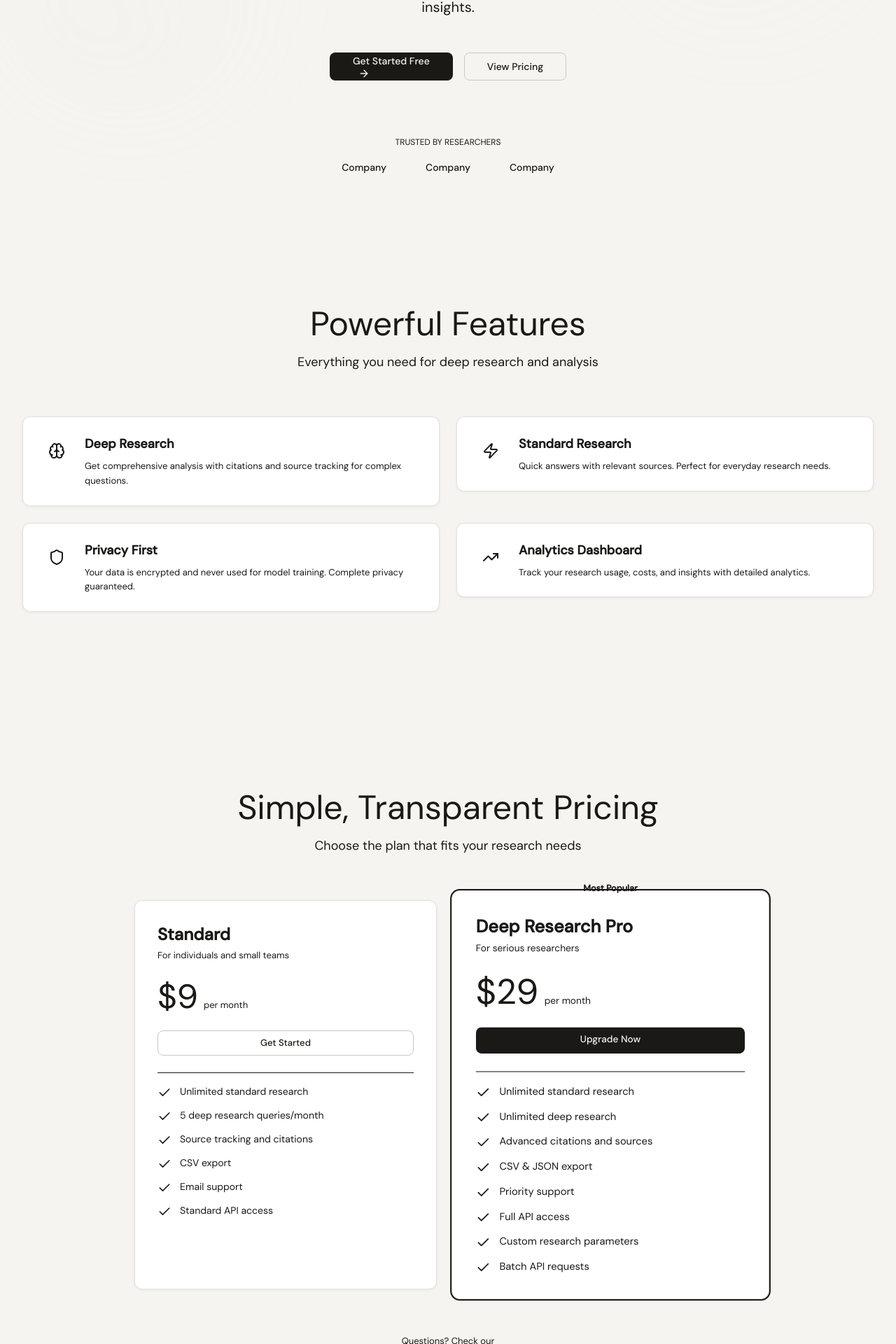
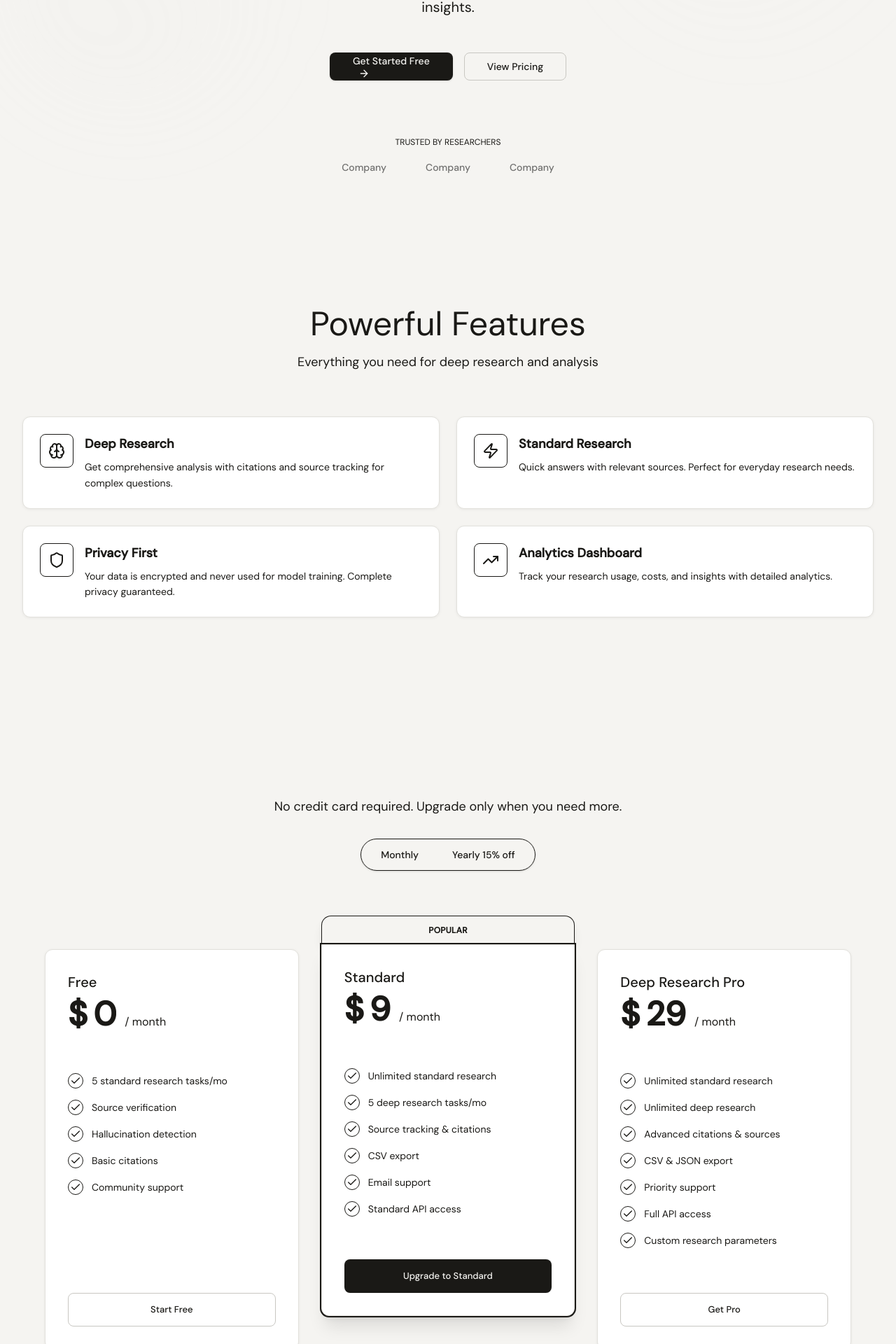
Before and after one commit to ApexYash11/Consilience, a Next.js app in the folder frontend/: page / in a window 1280 px wide. Shown: the part 489-2409 px from the top of the page at 70% size. Built offline with nearby package versions, Linux system fonts and the light colour scheme.

Commit message:
feat: Integrate framer-motion for animations in Features, Hero, and Pricing components, enhancing UI interactivity and visual appeal

```diff
--- a/frontend/src/components/home/Features.tsx
+++ b/frontend/src/components/home/Features.tsx
@@ -1,12 +1,19 @@
 'use client'
 
+import { motion } from 'framer-motion'
 import { Card } from '@/components/ui'
 import { Brain, Zap, Shield, TrendingUp } from 'lucide-react'
-import {
-  LandingSection,
-  LandingSectionHeadline,
-  LandingSectionSubtext,
-} from '@/components/landing'
+
+// --- Framer Motion Variants ---
+const fadeDown = {
+  hidden: { opacity: 0, y: -20 },
+  visible: { opacity: 1, y: 0, transition: { duration: 0.5, ease: 'easeOut' } }
+}
+
+const fadeUp = {
+  hidden: { opacity: 0, y: 30 },
+  visible: { opacity: 1, y: 0, transition: { duration: 0.5, ease: 'easeOut' } }
+}
 
 const features = [
   {
@@ -33,53 +40,88 @@ const features = [
 
 export function Features() {
   return (
-    <LandingSection className="relative py-20 md:py-32 px-4 sm:px-6 lg:px-8">
+    <section className="relative py-20 md:py-32 px-4 sm:px-6 lg:px-8 bg-background overflow-hidden">
       <div className="mx-auto max-w-7xl">
         {/* Section Header */}
-        <div className="text-center space-y-4 mb-16">
-          <LandingSectionHeadline>
+        <div className="text-center flex flex-col items-center space-y-4 mb-16">
+          <motion.div
+            initial="hidden"
+            whileInView="visible"
+            viewport={{ once: false, amount: 0.15 }}
+            variants={{
+              hidden: { opacity: 0, y: -20 },
+              visible: { opacity: 1, y: 0, transition: { duration: 0.5, delay: 0 } }
+            }}
+          >
             <h2
               className="text-3xl md:text-4xl lg:text-5xl font-light"
               style={{ fontFamily: "var(--font-display)" }}
             >
               Powerful Features
             </h2>
-          </LandingSectionHeadline>
-          <LandingSectionSubtext>
+          </motion.div>
+
+          <motion.div
+            initial="hidden"
+            whileInView="visible"
+            viewport={{ once: false, amount: 0.15 }}
+            variants={{
+              hidden: { opacity: 0, y: -20 },
+              visible: { opacity: 1, y: 0, transition: { duration: 0.5, delay: 0.12 } }
+            }}
+          >
             <p className="mx-auto max-w-2xl text-lg text-muted-foreground">
               Everything you need for deep research and analysis
             </p>
-          </LandingSectionSubtext>
+          </motion.div>
         </div>
 
         {/* Features Grid */}
         <div className="grid grid-cols-1 md:grid-cols-2 gap-6">
-          {features.map((feature) => {
+          {features.map((feature, index) => {
             const Icon = feature.icon
             return (
-              <LandingSectionSubtext key={feature.title}>
-                <Card className="p-6 hover:border-primary/50 transition-colors">
+              <motion.div
+                key={feature.title}
+                initial="hidden"
+                whileInView="visible"
+                whileHover={{ y: -6 }}
+                viewport={{ once: false, amount: 0.15 }}
+                variants={{
+                  hidden: { opacity: 0, y: 30 },
+                  visible: {
+                    opacity: 1,
+                    y: 0,
+                    transition: {
+                      duration: 0.5,
+                      delay: index * 0.12,
+                      ease: 'easeOut'
+                    }
+                  }
+                }}
+              >
+                <Card className="h-full p-6 transition-colors border-border hover:border-border-strong hover:shadow-md bg-card">
                   <div className="flex gap-4">
                     <div className="flex-shrink-0">
-                      <div className="h-12 w-12 rounded-lg bg-primary/10 flex items-center justify-center">
+                      <div className="h-12 w-12 rounded-lg bg-muted/60 border border-border flex items-center justify-center">
                         <Icon className="h-6 w-6 text-primary" />
                       </div>
                     </div>
                     <div className="flex-1 space-y-2">
-                      <h3 className="font-semibold text-lg">
+                      <h3 className="font-semibold text-lg text-foreground">
                         {feature.title}
                       </h3>
-                      <p className="text-muted-foreground">
+                      <p className="text-muted-foreground leading-relaxed text-sm">
                         {feature.description}
                       </p>
                     </div>
                   </div>
                 </Card>
-              </LandingSectionSubtext>
+              </motion.div>
             )
           })}
         </div>
       </div>
-    </LandingSection>
+    </section>
   )
 }
--- a/frontend/src/components/home/Hero.tsx
+++ b/frontend/src/components/home/Hero.tsx
@@ -1,35 +1,58 @@
 'use client'
 
 import Link from 'next/link'
+import { motion } from 'framer-motion'
 import { Button } from '@/components/ui'
 import { ArrowRight } from 'lucide-react'
-import {
-  LandingSection,
-  LandingSectionHeadline,
-  LandingSectionSubtext,
-  LandingSectionCTA,
-} from '@/components/landing'
+
+// --- Framer Motion Variants ---
+const fadeDown = {
+  hidden: { opacity: 0, y: -20 },
+  visible: { opacity: 1, y: 0, transition: { duration: 0.5, ease: 'easeOut' } }
+}
+
+const fadeUp = {
+  hidden: { opacity: 0, y: 20 },
+  visible: { opacity: 1, y: 0, transition: { duration: 0.5, ease: 'easeOut' } }
+}
 
 export function Hero() {
   return (
-    <LandingSection className="relative min-h-[calc(100vh-64px)] pt-20 overflow-hidden">
+    <section className="relative min-h-[calc(100vh-64px)] pt-20 overflow-hidden flex flex-col items-center">
       {/* Subtle background gradient - neutral */}
       <div className="absolute inset-0 -z-10">
         <div className="absolute top-20 right-0 h-96 w-96 bg-gradient-to-br from-neutral-200/10 to-transparent dark:from-neutral-800/10 rounded-full blur-3xl" />
         <div className="absolute bottom-40 left-0 h-96 w-96 bg-gradient-to-tr from-neutral-200/10 to-transparent dark:from-neutral-800/10 rounded-full blur-3xl" />
       </div>
 
-      <div className="mx-auto max-w-7xl px-4 sm:px-6 lg:px-8">
-        <div className="text-center space-y-8">
+      <div className="mx-auto max-w-7xl px-4 sm:px-6 lg:px-8 w-full">
+        <div className="text-center flex flex-col items-center space-y-8">
           {/* Badge */}
-          <LandingSectionHeadline className="inline-flex">
-            <div className="inline-flex items-center gap-2 rounded-full border border-border bg-secondary/50 px-4 py-1.5">
+          <motion.div
+            initial="hidden"
+            whileInView="visible"
+            viewport={{ once: false, amount: 0.15 }}
+            variants={{
+              hidden: { opacity: 0, y: -20 },
+              visible: { opacity: 1, y: 0, transition: { duration: 0.5, delay: 0 } }
+            }}
+            className="inline-flex"
+          >
+            <div className="inline-flex items-center gap-2 rounded-full border border-border bg-secondary/50 px-4 py-1.5 shadow-sm">
               <span className="text-xs font-medium text-secondary-foreground">Now Available</span>
             </div>
-          </LandingSectionHeadline>
+          </motion.div>
 
           {/* Headline */}
-          <LandingSectionHeadline>
+          <motion.div
+            initial="hidden"
+            whileInView="visible"
+            viewport={{ once: false, amount: 0.15 }}
+            variants={{
+              hidden: { opacity: 0, y: -20 },
+              visible: { opacity: 1, y: 0, transition: { duration: 0.5, delay: 0.12 } }
+            }}
+          >
             <h1
               className="text-4xl md:text-6xl lg:text-7xl font-light leading-tight tracking-tight"
               style={{ fontFamily: 'var(--font-display)' }}
@@ -38,37 +61,66 @@ export function Hero() {
               <br />
               <span className="text-text-brand">Reimagined</span>
             </h1>
-          </LandingSectionHeadline>
+          </motion.div>
 
           {/* Subheadline */}
-          <LandingSectionSubtext>
+          <motion.div
+            initial="hidden"
+            whileInView="visible"
+            viewport={{ once: false, amount: 0.15 }}
+            variants={{
+              hidden: { opacity: 0, y: -20 },
+              visible: { opacity: 1, y: 0, transition: { duration: 0.5, delay: 0.24 } }
+            }}
+          >
             <p className="mx-auto max-w-2xl text-lg md:text-xl text-muted-foreground leading-relaxed">
               Consilience combines deep research capabilities with intuitive design.
               Understand complex topics faster with AI-powered analysis and visual insights.
             </p>
-          </LandingSectionSubtext>
+          </motion.div>
 
           {/* CTA Buttons */}
-          <LandingSectionCTA>
+          <motion.div
+            initial="hidden"
+            whileInView="visible"
+            viewport={{ once: false, amount: 0.15 }}
+            variants={{
+              hidden: { opacity: 0, y: 20 },
+              visible: { opacity: 1, y: 0, transition: { duration: 0.5, delay: 0.36 } }
+            }}
+          >
             <div className="flex flex-col sm:flex-row items-center justify-center gap-4 pt-4">
-              <Link href="/register">
-                <Button size="lg" className="px-8 landing-button-hover">
-                  Get Started Free
-                  <ArrowRight className="ml-2 h-4 w-4" />
-                </Button>
+              <Link href="/register" className="block">
+                <motion.div whileHover={{ y: -2 }} whileTap={{ scale: 0.97 }}>
+                  <Button size="lg" className="px-8 shadow-sm">
+                    Get Started Free
+                    <ArrowRight className="ml-2 h-4 w-4" />
+                  </Button>
+                </motion.div>
               </Link>
-              <Link href="/pricing">
-                <Button variant="outline" size="lg" className="px-8 landing-button-hover">
-                  View Pricing
-                </Button>
+              <Link href="/pricing" className="block">
+                <motion.div whileHover={{ y: -2 }} whileTap={{ scale: 0.97 }}>
+                  <Button variant="outline" size="lg" className="px-8">
+                    View Pricing
+                  </Button>
+                </motion.div>
               </Link>
             </div>
-          </LandingSectionCTA>
+          </motion.div>
 
           {/* Trust Badge */}
-          <div className="pt-12 text-center">
+          <motion.div
+            initial="hidden"
+            whileInView="visible"
+            viewport={{ once: false, amount: 0.15 }}
+            variants={{
+              hidden: { opacity: 0 },
+              visible: { opacity: 1, transition: { duration: 0.8, delay: 0.5 } }
+            }}
+            className="pt-12 text-center"
+          >
             <p className="text-xs text-muted-foreground mb-3">TRUSTED BY RESEARCHERS</p>
-            <div className="flex items-center justify-center gap-8">
+            <div className="flex items-center justify-center gap-8 opacity-60 grayscale">
               <div className="h-8 bg-muted rounded px-3 flex items-center text-sm font-medium text-muted-foreground">
                 Company
               </div>
@@ -79,9 +131,9 @@ export function Hero() {
                 Company
               </div>
             </div>
-          </div>
+          </motion.div>
         </div>
       </div>
-    </LandingSection>
+    </section>
   )
 }
--- a/frontend/src/components/home/Pricing.tsx
+++ b/frontend/src/components/home/Pricing.tsx
@@ -1,27 +1,59 @@
 'use client'
 
+import { useState } from 'react'
 import Link from 'next/link'
+import { motion, AnimatePresence } from 'framer-motion'
 import { Card } from '@/components/ui'
 import { Button } from '@/components/ui'
 import { Check } from 'lucide-react'
 import {
-  LandingSection,
   LandingSectionHeadline,
   LandingSectionSubtext,
-  LandingSectionCTA,
 } from '@/components/landing'
+
+// --- Framer Motion Variants ---
+
+const fadeDown = {
+  hidden: { opacity: 0, y: -20 },
+  visible: { opacity: 1, y: 0, transition: { duration: 0.5, ease: 'easeOut' } }
+}
+
+const slideRight = {
+  hidden: { opacity: 0, x: -15 },
+  visible: { opacity: 1, x: 0, transition: { duration: 0.4, ease: 'easeOut' } }
+}
+
+const priceSwap = {
+  initial: { opacity: 0, y: -20 },
+  animate: { opacity: 1, y: 0, transition: { duration: 0.3 } },
+  exit: { opacity: 0, y: 20, transition: { duration: 0.2 } },
+}
 
 const plans = [
   {
+    name: 'Free',
+    price: { monthly: '0', yearly: '0' },
+    billing: '/ month',
+    cta: 'Start Free',
+    popular: false,
+    features: [
+      '5 standard research tasks/mo',
+      'Source verification',
+      'Hallucination detection',
+      'Basic citations',
+      'Community support',
+    ],
+  },
+  {
     name: 'Standard',
-    description: 'For individuals and small teams',
-    price: '9',
-    billing: 'per month',
-    cta: 'Get Started',
+    price: { monthly: '9', yearly: '8' },
+    billing: '/ month',
+    cta: 'Upgrade to Standard',
+    popular: true,
     features: [
       'Unlimited standard research',
-      '5 deep research queries/month',
-      'Source tracking and citations',
+      '5 deep research tasks/mo',
+      'Source tracking & citations',
       'CSV export',
       'Email support',
       'Standard API access',
@@ -29,115 +61,218 @@ const plans = [
   },
   {
     name: 'Deep Research Pro',
-    description: 'For serious researchers',
-    price: '29',
-    billing: 'per month',
-    cta: 'Upgrade Now',
-    popular: true,
+    price: { monthly: '29', yearly: '24' },
+    billing: '/ month',
+    cta: 'Get Pro',
+    popular: false,
     features: [
       'Unlimited standard research',
       'Unlimited deep research',
-      'Advanced citations and sources',
+      'Advanced citations & sources',
       'CSV & JSON export',
       'Priority support',
       'Full API access',
       'Custom research parameters',
-      'Batch API requests',
     ],
   },
 ]
 
 export function Pricing() {
+  const [isYearly, setIsYearly] = useState(false)
+
   return (
-    <LandingSection className="relative py-20 md:py-32 px-4 sm:px-6 lg:px-8 bg-muted/40">
-      <div className="mx-auto max-w-7xl">
+    <section className="relative py-20 md:py-32 px-4 sm:px-6 lg:px-8 bg-muted/40 overflow-hidden flex flex-col items-center">
+      <div className="mx-auto max-w-7xl w-full">
         {/* Section Header */}
-        <div className="text-center space-y-4 mb-16">
-          <LandingSectionHeadline>
-            <h2
-              className="text-3xl md:text-4xl lg:text-5xl font-light"
-              style={{ fontFamily: "var(--font-display)" }}
+        <div className="text-center flex flex-col items-center mb-16">
+          <motion.div
+            initial="hidden"
+            whileInView="visible"
+            viewport={{ once: false, amount: 0.15 }}
+            variants={{
+              hidden: { opacity: 0, y: -20 },
+              visible: { opacity: 1, y: 0, transition: { duration: 0.5, delay: 0 } }
+            }}
           >
-              Simple, Transparent Pricing
-            </h2>
-          </LandingSectionHeadline>
-          <LandingSectionSubtext>
-            <p className="mx-auto max-w-2xl text-lg text-muted-foreground">
-              Choose the plan that fits your research needs
+            <p className="mx-auto max-w-2xl text-lg text-muted-foreground mb-8">
+              No credit card required. Upgrade only when you need more.
             </p>
-          </LandingSectionSubtext>
+          </motion.div>
+
+          {/* Billing Toggle */}
+          <motion.div
+            initial="hidden"
+            whileInView="visible"
+            viewport={{ once: false, amount: 0.15 }}
+            variants={{
+              hidden: { opacity: 0, y: -20 },
+              visible: { opacity: 1, y: 0, transition: { duration: 0.5, delay: 0.12 } }
+            }}
+            className="inline-flex items-center p-1 rounded-full border border-border bg-background shadow-sm"
+          >
+            <button
+              onClick={() => setIsYearly(false)}
+              className={`relative px-6 py-2 rounded-full text-sm font-medium transition-colors ${
+                !isYearly ? 'text-primary-foreground' : 'text-muted-foreground hover:text-primary'
+              }`}
+            >
+              {!isYearly && (
+                <motion.div
+                  layoutId="billing-pill"
+                  className="absolute inset-0 bg-primary rounded-full"
+                  transition={{ type: 'spring', bounce: 0.2, duration: 0.6 }}
+                />
+              )}
+              <span className="relative z-10">Monthly</span>
+            </button>
+            <button
+              onClick={() => setIsYearly(true)}
+              className={`relative px-6 py-2 rounded-full text-sm font-medium transition-colors ${
+                isYearly ? 'text-primary-foreground' : 'text-muted-foreground hover:text-primary'
+              }`}
+            >
+              {isYearly && (
+                <motion.div
+                  layoutId="billing-pill"
+                  className="absolute inset-0 bg-primary rounded-full"
+                  transition={{ type: 'spring', bounce: 0.2, duration: 0.6 }}
+                />
+              )}
+              <span className="relative z-10">Yearly 15% off</span>
+            </button>
+          </motion.div>
         </div>
 
         {/* Pricing Cards */}
-        <LandingSectionCTA className="max-w-4xl mx-auto">
-          <div className="grid md:grid-cols-2 gap-8">
-            {plans.map((plan) => (
-              <Card
+        <div className="grid md:grid-cols-3 gap-8 items-start max-w-6xl mx-auto pt-8">
+          {plans.map((plan, cardIndex) => (
+            <motion.div
               key={plan.name}
-                className={`relative p-8 transition-all ${
-                  plan.popular
-                    ? 'ring-2 ring-primary md:scale-105'
-                    : ''
-                }`}
+              initial="hidden"
+              whileInView="visible"
+              whileHover={{ y: -6 }}
+              viewport={{ once: false, amount: 0.15 }}
+              variants={{
+                hidden: { opacity: 0, y: 30 },
+                visible: {
+                  opacity: 1,
+                  y: 0,
+                  transition: {
+                    duration: 0.5,
+                    delay: cardIndex * 0.12,
+                    ease: 'easeOut'
+                  }
+                }
+              }}
+              className={`relative flex flex-col h-full ${plan.popular ? 'md:-mt-8 z-10' : 'mt-4'}`}
             >
               {plan.popular && (
-                  <div className="absolute -top-4 left-1/2 -translate-x-1/2">
-                    <span className="inline-block bg-primary text-primary-foreground px-3 py-1 rounded-full text-xs font-semibold">
-                      Most Popular
-                    </span>
+                <div className="bg-primary/20 text-primary uppercase tracking-wide text-xs font-semibold py-3 text-center rounded-t-[var(--r-xl)] border-x border-t border-primary/30 shadow-lg">
+                  Popular
                 </div>
               )}
 
-                <div className="space-y-6">
+              <Card
+                className={`flex-1 flex flex-col p-8 transition-all duration-300 ${
+                  plan.popular
+                    ? 'ring-2 ring-primary shadow-xl rounded-t-none bg-background'
+                    : 'bg-background hover:shadow-lg border-border'
+                }`}
+              >
+                <div className="space-y-6 flex-1">
                   {/* Plan Name */}
-                  <div>
-                    <h3 className="text-2xl font-semibold">{plan.name}</h3>
-                    <p className="text-muted-foreground mt-1">{plan.description}</p>
+                  <div className="mb-2">
+                    <h3 className="text-xl font-medium text-muted-foreground">{plan.name}</h3>
                   </div>
 
                   {/* Price */}
-                  <div>
-                    <div className="flex items-baseline gap-2">
-                      <span className="text-5xl font-light" style={{ fontFamily: "var(--font-mono)" }}>
-                        ${plan.price}
+                  <div className="mb-6 h-[60px] flex items-baseline gap-2">
+                    <span className="text-5xl font-semibold" style={{ fontFamily: "var(--font-mono)" }}>
+                      $
                     </span>
-                      <span className="text-muted-foreground">{plan.billing}</span>
+                    <div className="relative h-[60px] overflow-hidden leading-none">
+                      <AnimatePresence mode="wait">
+                        <motion.span
+                          key={isYearly ? 'yearly' : 'monthly'}
+                          variants={priceSwap}
+                          initial="initial"
+                          animate="animate"
+                          exit="exit"
+                          className="inline-block text-5xl font-semibold"
+                          style={{ fontFamily: "var(--font-display)" }}
+                        >
+                          {isYearly ? plan.price.yearly : plan.price.monthly}
+                        </motion.span>
+                      </AnimatePresence>
+                    </div>
+                    <span className="text-muted-foreground text-base ml-1">{plan.billing}</span>
+                  </div>
+
+                  {/* Features */}
+                  <div className="space-y-4 pt-6">
+                    {plan.features.map((feature, featureIndex) => (
+                      <motion.div
+                        key={feature}
+                        initial="hidden"
+                        whileInView="visible"
+                        viewport={{ once: false, amount: 0.15 }}
+                        variants={{
+                          hidden: { opacity: 0, x: -15 },
+                          visible: {
+                            opacity: 1,
+                            x: 0,
+                            transition: {
+                              duration: 0.4,
+                              delay: (cardIndex * 0.12) + (featureIndex * 0.06),
+                              ease: 'easeOut'
+                            }
+                          }
+                        }}
+                        className="flex items-center gap-3"
+                      >
+                        <div className="rounded-full bg-muted/60 p-0.5 border border-border">
+                          <Check className="h-4 w-4 text-primary flex-shrink-0" />
+                        </div>
+                        <span className="text-sm text-foreground/90">{feature}</span>
+                      </motion.div>
+                    ))}
                   </div>
                 </div>
 
                 {/* CTA Button */}
-                  <Link href="/register" className="block">
+                <motion.div
+                  initial="hidden"
+                  whileInView="visible"
+                  viewport={{ once: false, amount: 0.15 }}
+                  variants={{
+                    hidden: { opacity: 0, y: 20 },
+                    visible: {
+                      opacity: 1,
+                      y: 0,
+                      transition: {
+                        delay: (cardIndex * 0.12) + (plan.features.length * 0.06) + 0.1,
+                        duration: 0.4
+                      }
+                    }
+                  }}
+                  className="mt-8 pt-4 w-full block"
+                >
+                  <Link href="/register" className="w-full block">
+                    <motion.div whileTap={{ scale: 0.97 }}>
                       <Button
-                      className="w-full landing-button-hover"
+                        className="w-full h-12 rounded-lg font-medium"
                         variant={plan.popular ? 'default' : 'outline'}
                       >
                         {plan.cta}
                       </Button>
+                    </motion.div>
                   </Link>
-
-                  {/* Features */}
-                  <div className="space-y-3 pt-4 border-t border-border">
-                    {plan.features.map((feature) => (
-                      <div key={feature} className="flex items-start gap-3">
-                        <Check className="h-5 w-5 text-primary flex-shrink-0 mt-0.5" />
-                        <span className="text-sm">{feature}</span>
-                      </div>
+                </motion.div>
+              </Card>
+            </motion.div>
           ))}
         </div>
       </div>
-              </Card>
-            ))}
-          </div>
-        </LandingSectionCTA>
-
-        {/* FAQ */}
-        <div className="mt-16 text-center">
-          <p className="text-muted-foreground mb-4">Questions? Check our</p>
-          <Link href="/docs/pricing" className="text-primary hover:underline font-medium">
-            pricing FAQ →
-          </Link>
-        </div>
-      </div>
-    </LandingSection>
+    </section>
   )
 }
```
Lines whose indentation alone changed are shown as unchanged.
